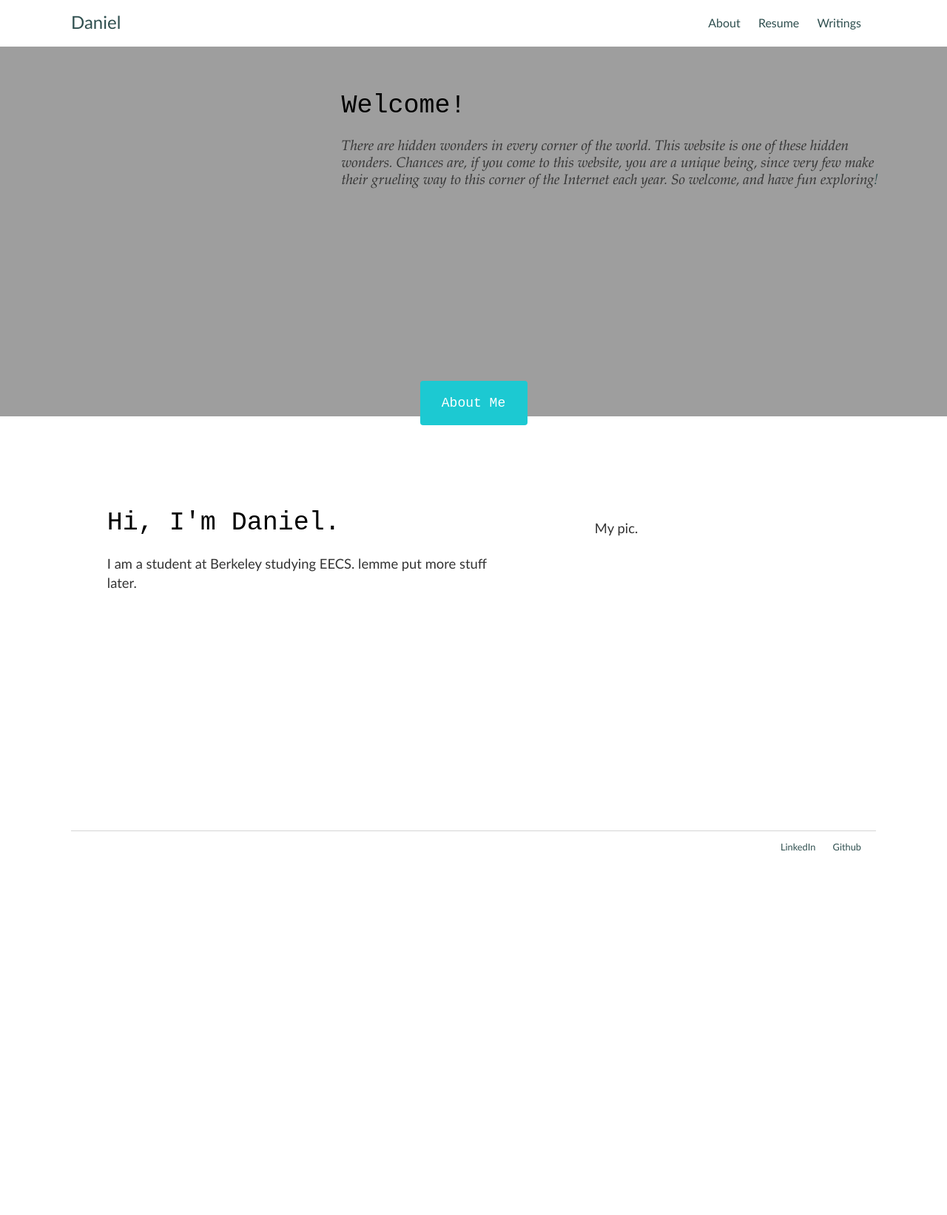
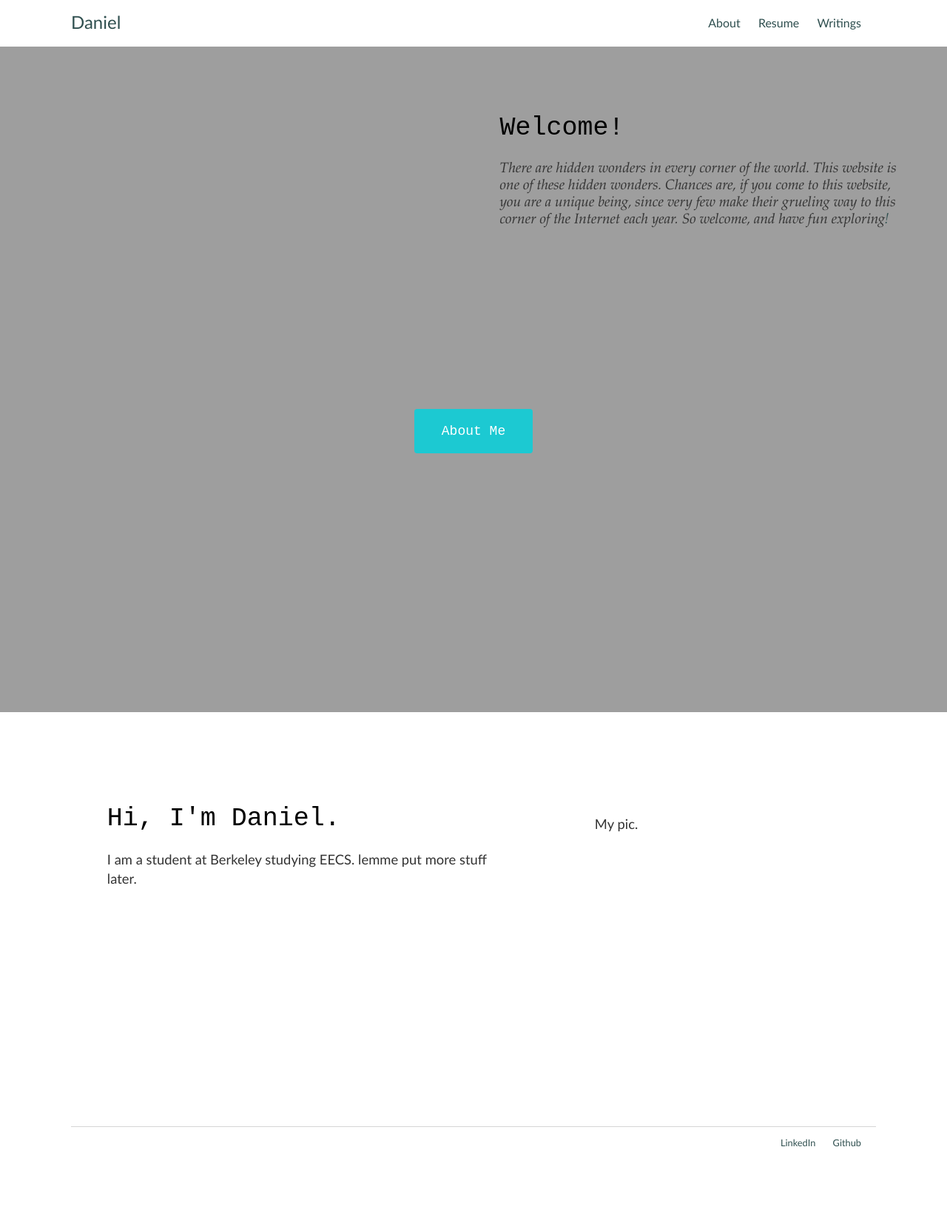
Before and after one commit to Calculasians/calculasians.github.io, a Jekyll site: the page built from index.html, in a window 1280 px wide. Shown: the whole page at 74% size. Built offline with Jekyll 4.4.1, drawn with Linux system fonts in a browser that asks for light colours; before the commit the page ends 1243 px from its top, so only the background shows below that.

Commit message:
Update main.css

```diff
--- a/css/main.css
+++ b/css/main.css
@@ -104,12 +104,11 @@ h1 {
     text-align: center;
     font-size: 18px;
     font-family: "Anonymous Pro", monospace;
-    padding: 20px;
-    width: 145px;
+    width: 160px;
     height: 60px;
     transition: all 0.5s;
     cursor: pointer;
-    margin-top: 300px;
+    margin-top: 35vh;
 }
 
 .main-button span {
@@ -144,7 +143,7 @@ h1 {
 
 .cover-page {
     width: 100%;
-    height: 500px;
+    height: 100vh;
     background-image: url("https://calculasians.github.io/CraterLake.jpg");
     background-size: cover;
     box-sizing: border-box;
@@ -152,8 +151,8 @@ h1 {
 
 .cover-page-text {
     position: relative;
-    margin-left: 400px;
-    top: 60px;
+    margin-left: 70vh;
+    top: 10vh;
 }
 
 .sub-header {
```
